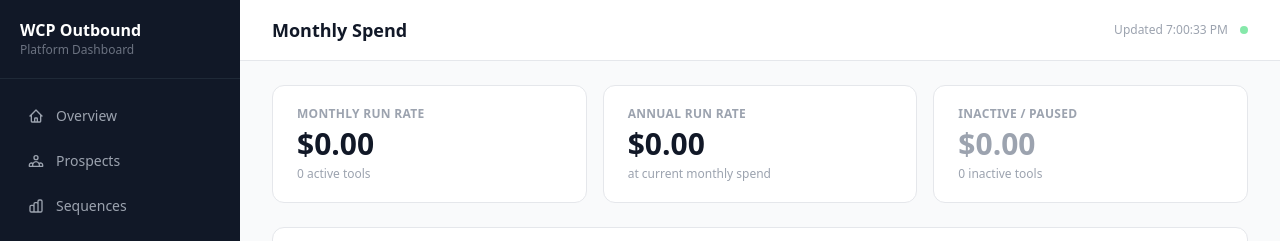
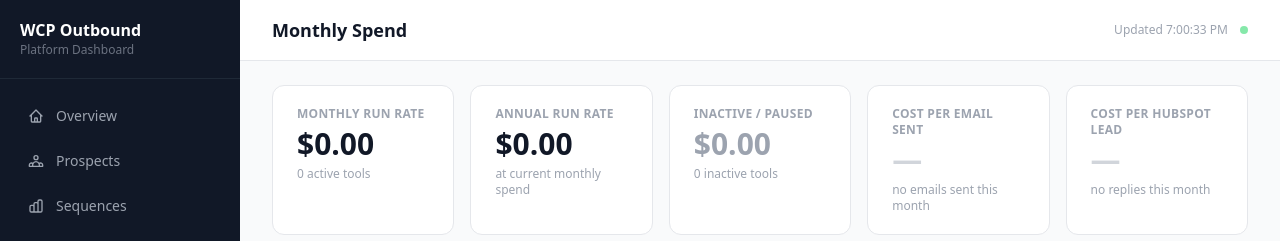
Before and after one commit to brian-refactor/wcp-outbound-platform, a FastAPI app: page /dashboard/spend in a window 1280 px wide. Shown: the top 241 px of the page. Run offline with FastAPI, Linux system fonts and the light colour scheme; data that the repository does not hold is empty; some libraries are stand-ins or nearby versions.

Commit message:
feat: add cost per email sent and cost per HubSpot lead to spend page
Queries current-month sent events and distinct reply prospects from
email_events to compute efficiency metrics. Cost per email = monthly
run rate / emails sent this month. Cost per HubSpot lead = monthly
run rate / distinct prospects who replied this month. Both show — if
no activity yet in the month.

Co-Authored-By: Claude Sonnet 4.6 <noreply@anthropic.com>

```diff
--- a/app/routers/dashboard.py
+++ b/app/routers/dashboard.py
@@ -1597,18 +1597,51 @@ def spend_page(
     tools = db.query(ToolCost).order_by(ToolCost.category, ToolCost.name).all()
     active = [t for t in tools if t.status == "active"]
     inactive = [t for t in tools if t.status != "active"]
+    total_active = float(sum(t.monthly_cost for t in active))
+
+    # Current-month window
+    now = datetime.now(timezone.utc)
+    month_start = now.replace(day=1, hour=0, minute=0, second=0, microsecond=0)
+
+    emails_sent_month = (
+        db.query(func.count(EmailEvent.id))
+        .filter(
+            EmailEvent.event_type == "sent",
+            EmailEvent.occurred_at >= month_start,
+        )
+        .scalar()
+    ) or 0
+
+    # Distinct prospects who replied this month → each becomes a HubSpot deal
+    hs_leads_month = (
+        db.query(func.count(func.distinct(EmailEvent.prospect_id)))
+        .filter(
+            EmailEvent.event_type == "reply",
+            EmailEvent.prospect_id.isnot(None),
+            EmailEvent.occurred_at >= month_start,
+        )
+        .scalar()
+    ) or 0
+
+    cost_per_email = (total_active / emails_sent_month) if emails_sent_month else None
+    cost_per_lead = (total_active / hs_leads_month) if hs_leads_month else None
+
     return templates.TemplateResponse(
         "dashboard/spend.html",
         {
             "request": request,
             "active_page": "spend",
             "tools": tools,
-            "total_active": float(sum(t.monthly_cost for t in active)),
+            "total_active": total_active,
             "total_inactive": float(sum(t.monthly_cost for t in inactive)),
             "active_count": len(active),
             "inactive_count": len(inactive),
             "editing": editing,
             "categories": SPEND_CATEGORIES,
+            "emails_sent_month": emails_sent_month,
+            "hs_leads_month": hs_leads_month,
+            "cost_per_email": cost_per_email,
+            "cost_per_lead": cost_per_lead,
         },
     )
 
--- a/app/templates/dashboard/spend.html
+++ b/app/templates/dashboard/spend.html
@@ -4,8 +4,8 @@
 
 {% block content %}
 
-{# ── Run rate card ── #}
-<div class="grid grid-cols-3 gap-4 mb-6">
+{# ── Run rate + efficiency cards ── #}
+<div class="grid grid-cols-2 gap-4 mb-4 lg:grid-cols-5">
   <div class="bg-white rounded-xl border border-gray-200 px-6 py-5">
     <div class="text-xs font-semibold text-gray-400 uppercase tracking-wide mb-1">Monthly Run Rate</div>
     <div class="text-3xl font-bold text-gray-900">${{ '%.2f' | format(total_active) }}</div>
@@ -20,6 +20,26 @@
     <div class="text-xs font-semibold text-gray-400 uppercase tracking-wide mb-1">Inactive / Paused</div>
     <div class="text-3xl font-bold text-gray-400">${{ '%.2f' | format(total_inactive) }}</div>
     <div class="text-xs text-gray-400 mt-1">{{ inactive_count }} inactive tool{{ 's' if inactive_count != 1 else '' }}</div>
+  </div>
+  <div class="bg-white rounded-xl border border-gray-200 px-6 py-5">
+    <div class="text-xs font-semibold text-gray-400 uppercase tracking-wide mb-1">Cost per Email Sent</div>
+    {% if cost_per_email is not none %}
+    <div class="text-3xl font-bold text-gray-900">${{ '%.4f' | format(cost_per_email) }}</div>
+    <div class="text-xs text-gray-400 mt-1">{{ '{:,}'.format(emails_sent_month) }} sent this month</div>
+    {% else %}
+    <div class="text-3xl font-bold text-gray-300">—</div>
+    <div class="text-xs text-gray-400 mt-1">no emails sent this month</div>
+    {% endif %}
+  </div>
+  <div class="bg-white rounded-xl border border-gray-200 px-6 py-5">
+    <div class="text-xs font-semibold text-gray-400 uppercase tracking-wide mb-1">Cost per HubSpot Lead</div>
+    {% if cost_per_lead is not none %}
+    <div class="text-3xl font-bold text-gray-900">${{ '%.2f' | format(cost_per_lead) }}</div>
+    <div class="text-xs text-gray-400 mt-1">{{ hs_leads_month }} repl{{ 'ies' if hs_leads_month != 1 else 'y' }} this month</div>
+    {% else %}
+    <div class="text-3xl font-bold text-gray-300">—</div>
+    <div class="text-xs text-gray-400 mt-1">no replies this month</div>
+    {% endif %}
   </div>
 </div>
 
```
